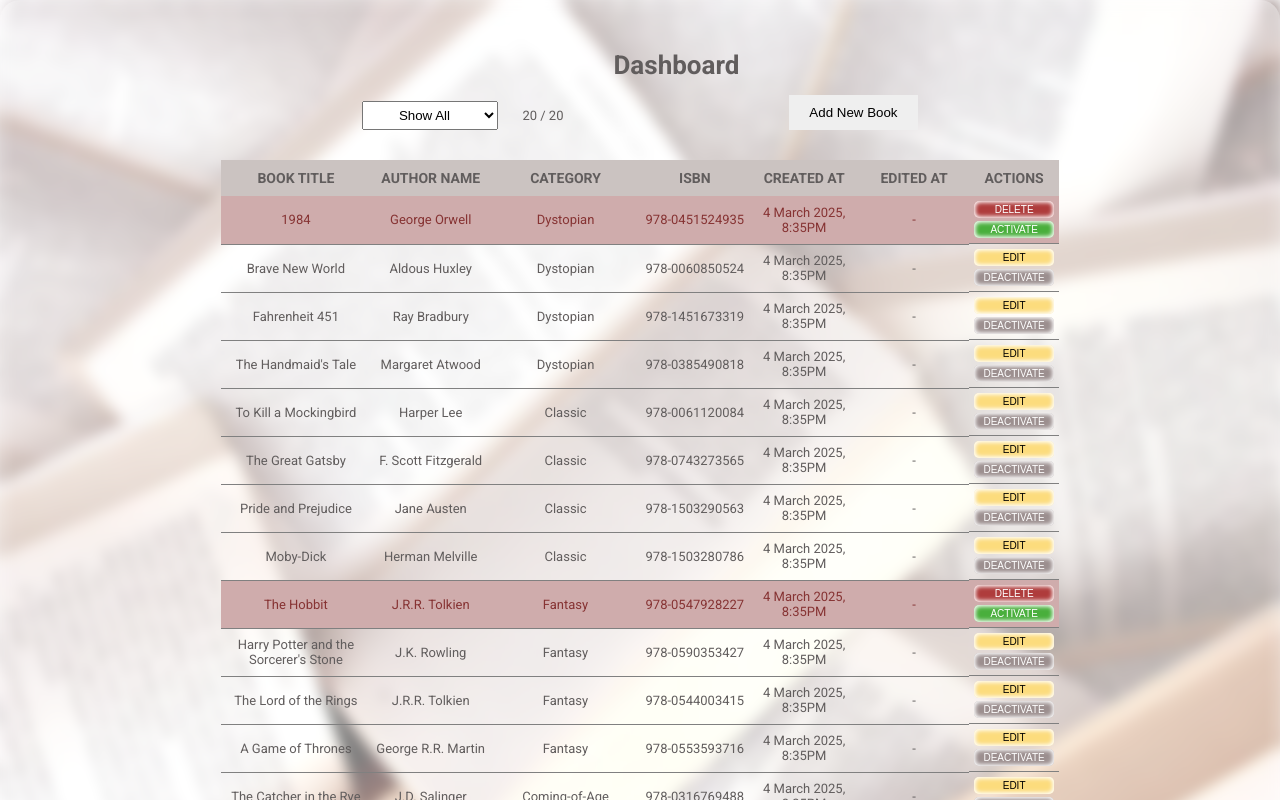
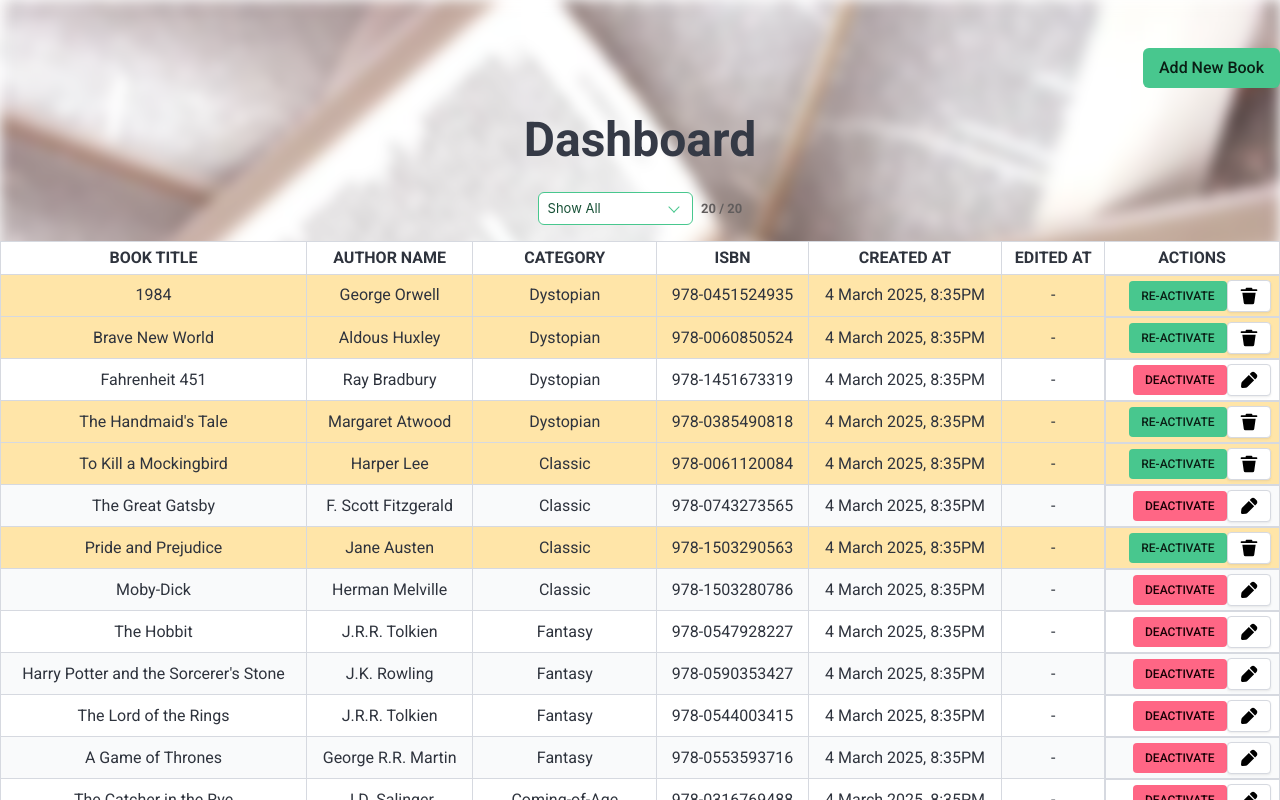
Before and after one commit to Artem-Brui/Books-Test, a React (Vite) app: page / in a window 1280 px wide. Shown: the top 800 px of the page. Built offline with nearby package versions, Linux system fonts and the light colour scheme; data requests are answered from the project's data file.

Commit message:
use bulma for styles

```diff
--- a/src/App.scss
+++ b/src/App.scss
@@ -1,4 +1,5 @@
 @import url("https://fonts.googleapis.com/css2?family=Cinzel:wght@400..900&family=IBM+Plex+Mono:ital,wght@0,100;0,200;0,300;0,400;0,500;0,600;0,700;1,100;1,200;1,300;1,400;1,500;1,600;1,700&family=Roboto:ital,wght@0,100;0,300;0,400;0,500;0,700;0,900;1,100;1,300;1,400;1,500;1,700;1,900&family=Ubuntu:ital,wght@0,300;0,400;0,500;0,700;1,300;1,400;1,500;1,700&display=swap");
+@import 'bulma/css/bulma.css';
 
 * {
   margin: 0;
@@ -37,12 +38,3 @@
     filter: blur(7px);
   }
 }
-
-table {
-  border-collapse: collapse;
-  border-spacing: 0;
-}
-
-button {
-  border: none;
-}
--- a/src/components/BookItem/BookItem.tsx
+++ b/src/components/BookItem/BookItem.tsx
@@ -1,8 +1,10 @@
 import { FC } from "react";
-import styles from "./BookItem.module.scss";
+// import styles from "./BookItem.module.scss";
 import { Book } from "../BookList/types";
-import classNames from 'classnames';
+import classNames from "classnames";
 import { bookUpdate } from "../../api-services/requests";
+import editIcon from "../../../public/icons/edit.svg";
+import deleteIcon from "../../../public/icons/delete.svg";
 
 interface BookItemProps {
   book: Book;
@@ -10,42 +12,67 @@
 }
 
 const BookItem: FC<BookItemProps> = ({ book, refreshPage }) => {
+  const { id, title, name, category, isbn, createdAt, editedAt, isActive } =
+    book;
 
-  const { id, title, name, category, isbn, createdAt, editedAt, isActive } = book;
-
-  const handleActivateClick: React.MouseEventHandler<HTMLButtonElement> = async() => {
+  const handleActivateClick: React.MouseEventHandler<
+    HTMLButtonElement
+  > = async () => {
     const response = await bookUpdate(id, {
-      isActive: true
+      isActive: true,
     });
 
     if (response && response.ok) {
       refreshPage();
     }
-  }
+  };
 
-  const handleDeActivateClick: React.MouseEventHandler<HTMLButtonElement> = async() => {
+  const handleDeActivateClick: React.MouseEventHandler<
+    HTMLButtonElement
+  > = async () => {
     const response = await bookUpdate(id, {
-      isActive: false
+      isActive: false,
     });
 
     if (response && response.ok) {
       refreshPage();
     }
-  }
+  };
 
   return (
-    <tr className={classNames({[styles.deactivated]: !isActive})}>
-      <td className={styles.title}>{title}</td>
-      <td className={styles.name}>{name}</td>
-      <td className={styles.category}>{category}</td>
-      <td className={styles.isbn}>{isbn}</td>
-      <td className={styles.createdAt}>{createdAt}</td>
-      <td className={styles.editedAt}>{editedAt}</td>
-      <td className={styles.actions}>
-        {isActive && <button className={styles.edit_button}>Edit</button>}
-        {!isActive && <button className={styles.delete_button}>Delete</button>}
-        {isActive && <button onClick={handleDeActivateClick} className={styles.deactivate_button}>Deactivate</button>}
-        {!isActive && <button onClick={handleActivateClick} className={styles.activate_button}>Activate</button>}
+    <tr
+      className={classNames("has-text-centered", {
+        "has-background-warning-85": !isActive,
+      })}
+    >
+      <td style={{ verticalAlign: "middle" }}>{title}</td>
+      <td style={{ verticalAlign: "middle" }}>{name}</td>
+      <td style={{ verticalAlign: "middle" }}>{category}</td>
+      <td style={{ verticalAlign: "middle" }}>{isbn}</td>
+      <td style={{ verticalAlign: "middle" }}>{createdAt}</td>
+      <td style={{ verticalAlign: "middle" }}>{editedAt}</td>
+      <td
+        className="is-flex is-flex-wrap-nowrap is-align-items-center is-justify-content-flex-end"
+        style={{ verticalAlign: "middle" }}
+      >
+        {isActive && (
+          <button
+            onClick={handleDeActivateClick}
+            className="button is-small is-danger is-uppercase"
+          >
+            Deactivate
+          </button>
+        )}
+        {!isActive && (
+          <button
+            onClick={handleActivateClick}
+            className="button is-small is-success is-uppercase"
+          >
+            Re-Activate
+          </button>
+        )}
+        {isActive && <img className="button is-small" src={editIcon} />}
+        {!isActive && <img className="button is-small" src={deleteIcon} />}
       </td>
     </tr>
   );
--- a/src/components/BookList/BookList.tsx
+++ b/src/components/BookList/BookList.tsx
@@ -1,24 +1,27 @@
 import { Book, BookForHeading } from "./types";
 import BookItem from "../BookItem/BookItem";
-import styles from "./Booklist.module.scss";
+// import styles from "./Booklist.module.scss";
 import { headings } from "./service";
 import { FC } from "react";
 
 type Props = {
   booksList: Book[];
   reloadPage: () => void;
-}
+};
 
-const BookList: FC<Props> = ( {booksList, reloadPage} ) => {
-
+const BookList: FC<Props> = ({ booksList, reloadPage }) => {
   return (
-    <div className={styles.table__container}>
-      <table className={styles.table}>
+    <div className="table-container is-size-6 is-size-7-mobile">
+      <table className="table is-bordered is-striped is-narrow is-hoverable is-fullwidth">
         <thead>
           <tr>
             {Object.keys(headings).map((head) => {
               return (
-                <td key={head} className={styles[head]}>
+                <td
+                  key={head}
+                  className="has-text-centered has-text-weight-bold is-uppercase"
+                  style={{ verticalAlign: "middle" }}
+                >
                   {headings[head as keyof BookForHeading]}
                 </td>
               );
@@ -28,7 +31,13 @@
 
         <tbody>
           {booksList.map((bookData) => {
-            return <BookItem key={bookData.isbn} book={bookData} refreshPage={reloadPage} />;
+            return (
+              <BookItem
+                key={bookData.isbn}
+                book={bookData}
+                refreshPage={reloadPage}
+              />
+            );
           })}
         </tbody>
       </table>
--- a/src/components/Dashboard/Dashboard.module.scss
+++ /dev/null
@@ -1,59 +0,0 @@
-.dashboard {
-  display: flex;
-  overflow: hidden;
-  flex-direction: column;
-  gap: 30px;
-  align-items: center;
-  position: relative;
-  z-index: 1;
-  border-radius: 20px;
-
-  &::after {
-    content: '';
-    display: block;
-    width: 100%;
-    height: 100%;
-    position: absolute;
-    z-index: -1;
-    background-color: rgba($color: #ffffff, $alpha: 0.5);
-    filter: blur(5px);
-  }
-
-  h1 {
-    padding-block: 50px;
-  }
-
-  .header {
-    width: 100%;
-    display: flex;
-    justify-content: center;
-    align-items: center;
-    gap: 50px;
-  }
-
-  .activeFilter {
-    height: 30px;
-    display: flex;
-    align-items: center;
-    gap: 5px;
-
-    select {
-      text-align: center;
-      padding: 5px 3px;
-    }
-
-    p {
-      width: 60px;
-      text-align: end;
-    }
-  }
-
-  .newBook__button {
-    padding: 10px 20px;
-  }
-
-  .activeFilter,
-  .newBook__button {
-    align-self: flex-end;
-  }
-}
--- a/src/components/Dashboard/Dashboard.tsx
+++ b/src/components/Dashboard/Dashboard.tsx
@@ -1,6 +1,5 @@
 import { useEffect, useState } from "react";
 import BookList from "../BookList/BookList";
-import styles from "./Dashboard.module.scss";
 import { Book } from "../BookList/types";
 import { booksGET } from "../../api-services/requests";
 
@@ -23,11 +22,10 @@
       filterParams = "";
   }
 
-
   useEffect(() => {
     const loadBooks = async () => {
       setFilteredList(await booksGET(filterParams));
-      setFullList(await booksGET(''));
+      setFullList(await booksGET(""));
     };
 
     loadBooks();
@@ -39,23 +37,29 @@
     setActiveFilter(event.target.value);
   };
 
-  const handleNewRender = () => setNewRender(prev => !prev)
+  const handleNewRender = () => setNewRender((prev) => !prev);
 
   return (
-    <div className={styles.dashboard}>
-      <header className={styles.header}>
-        <div className={styles.activeFilter}>
-          <select defaultValue={activeFilter} onChange={handleFilterSelect}>
-            <option value="active">Show Active</option>
-            <option value="deactivated">Show Deactivated</option>
-            <option value="all">Show All</option>
-          </select>
-          <p>{filteredList.length} / {fullList.length}</p>
+    <div className="mt-6 mb-6">
+      <header className="is-flex is-flex-direction-column is-align-items-center is-justify-content-center">
+        <button className="button is-success is-align-self-flex-end mb-4">Add New Book</button>
+
+        <h1 className="is-size-1 is-size-3-mobile has-text-weight-bold has-text-text-25 pb-4">
+          Dashboard
+        </h1>
+
+        <div className="is-flex is-align-items-center mb-4">
+          <div className="select is-success">
+            <select defaultValue={activeFilter} onChange={handleFilterSelect}>
+              <option value="active">Show Active</option>
+              <option value="deactivated">Show Deactivated</option>
+              <option value="all">Show All</option>
+            </select>
+          </div>
+          <p className="ml-2 has-text-weight-bold">
+            {filteredList.length} / {fullList.length}
+          </p>
         </div>
-
-        <h1>Dashboard</h1>
-
-        <button className={styles.newBook__button}>Add New Book</button>
       </header>
 
       <BookList booksList={filteredList} reloadPage={handleNewRender} />
--- a/src/db/db.json
+++ b/src/db/db.json
@@ -18,7 +18,7 @@
       "isbn": "978-0060850524",
       "createdAt": "4 March 2025, 8:35PM",
       "editedAt": "-",
-      "isActive": true
+      "isActive": false
     },
     {
       "id": "3",
@@ -38,7 +38,7 @@
       "isbn": "978-0385490818",
       "createdAt": "4 March 2025, 8:35PM",
       "editedAt": "-",
-      "isActive": true
+      "isActive": false
     },
     {
       "id": "5",
@@ -48,7 +48,7 @@
       "isbn": "978-0061120084",
       "createdAt": "4 March 2025, 8:35PM",
       "editedAt": "-",
-      "isActive": true
+      "isActive": false
     },
     {
       "id": "6",
@@ -68,7 +68,7 @@
       "isbn": "978-1503290563",
       "createdAt": "4 March 2025, 8:35PM",
       "editedAt": "-",
-      "isActive": true
+      "isActive": false
     },
     {
       "id": "8",
@@ -88,7 +88,7 @@
       "isbn": "978-0547928227",
       "createdAt": "4 March 2025, 8:35PM",
       "editedAt": "-",
-      "isActive": false
+      "isActive": true
     },
     {
       "id": "10",
```
Also changed, not shown: public/icons/delete.svg (added), public/icons/edit.svg (added).
